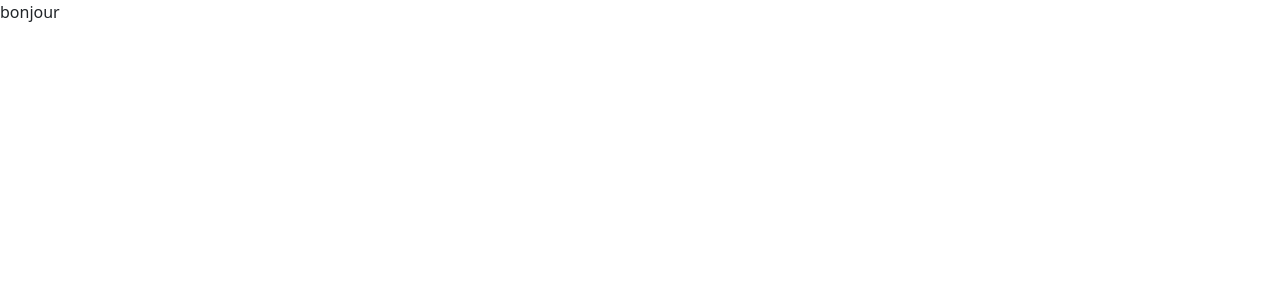
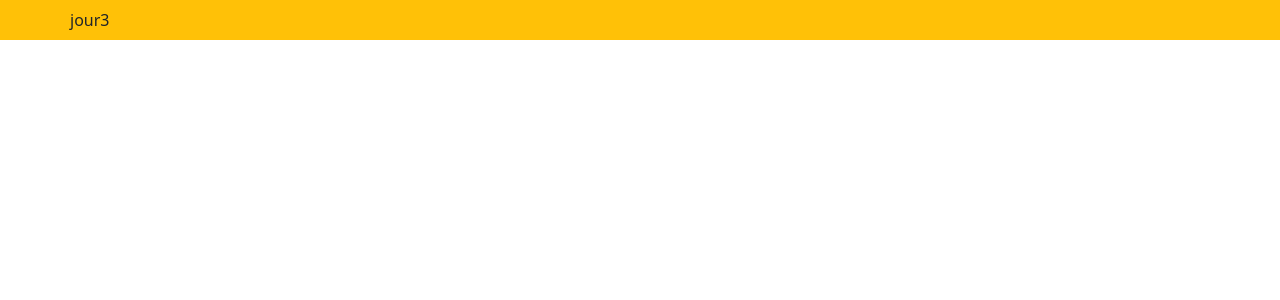
Before and after one commit to webdevproformation/react-greta-dec2022, a React (Vite) app in the folder 03-jour3/: page / in a window 1280 px wide. Shown: the top 300 px of the page. Built offline with nearby package versions, Linux system fonts and the light colour scheme.

Commit message:
correction

```diff
--- a/03-jour3/src/App.jsx
+++ b/03-jour3/src/App.jsx
@@ -1,6 +1,9 @@
+
+import Menu from "./composants/Menu"
+
 function App() {
   return (<>
-  bonjour
+    <Menu titre="jour3"/>
   </>)
 }
 
--- /dev/null
+++ b/03-jour3/src/composants/Menu.jsx
@@ -0,0 +1,11 @@
+const Menu = ( {titre} ) => {
+    return (
+        <div className="bg-warning">
+            <nav className="navbar navbar-expand container">
+                <span className="navbar-nav">{ titre }</span>
+            </nav>
+        </div>
+     );
+}
+
+export default Menu;
```
Also changed, not shown: 1 other file (tests, documents, lock files or other folders).
